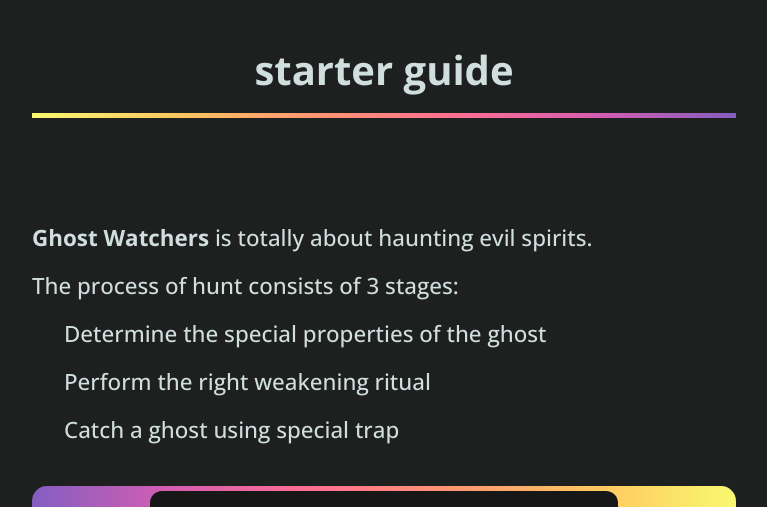
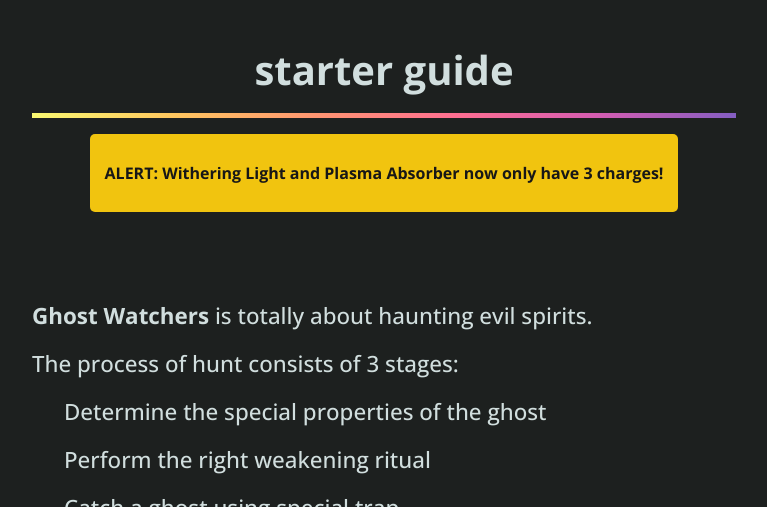
Before and after one commit to beebsis/ghostWatchers, a plain HTML site: page index.html in a window 1280 px wide. Shown: the part 293-800 px from the top of the page, without its empty margins (256-1023 px from the left). Drawn offline with nearby package versions, Linux system fonts and the light colour scheme.

Commit message:
Update index.html

```diff
--- a/index.html
+++ b/index.html
@@ -57,11 +57,9 @@
                 <div class="guide-info">
                     <div>
                         <div class="introduction">
-                            <!--
                             <div class="alert">
-                                <p class="alert-message"> <span class="alert-span">ALERT: </span>  We suggest new players to not use the Withering Light and Plasma Absorber in the beginning unless it's part of an objective or weakening task so they can get the best experience.</p>
+                                <p class="alert-message"> <span class="alert-span">ALERT: </span>  Withering Light and Plasma Absorber now only have 3 charges!</p>
                             </div>
-                            -->
                             <div class="introduction-info">
                                 <div class="intro-text">
                                     <p>
```
